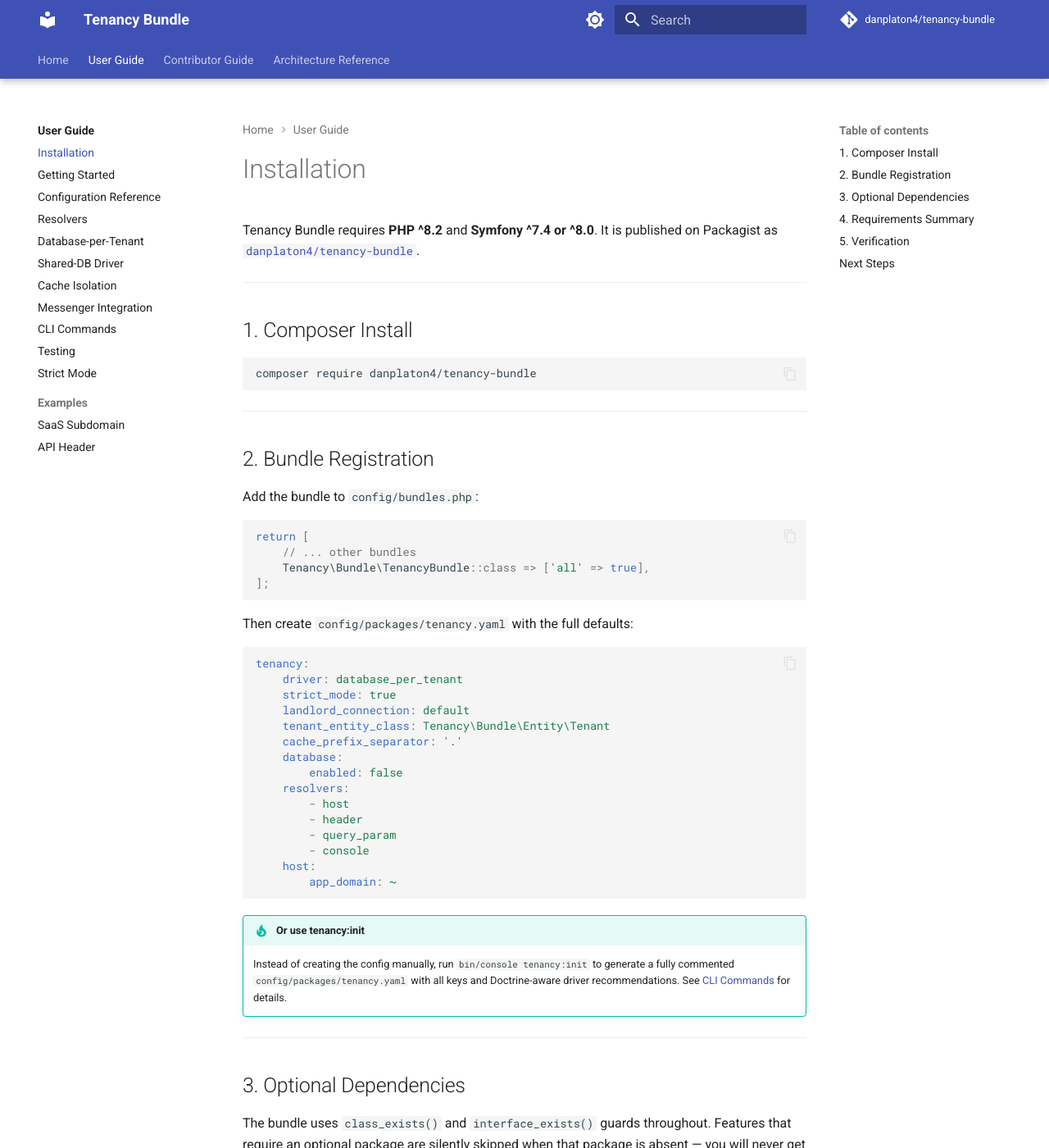
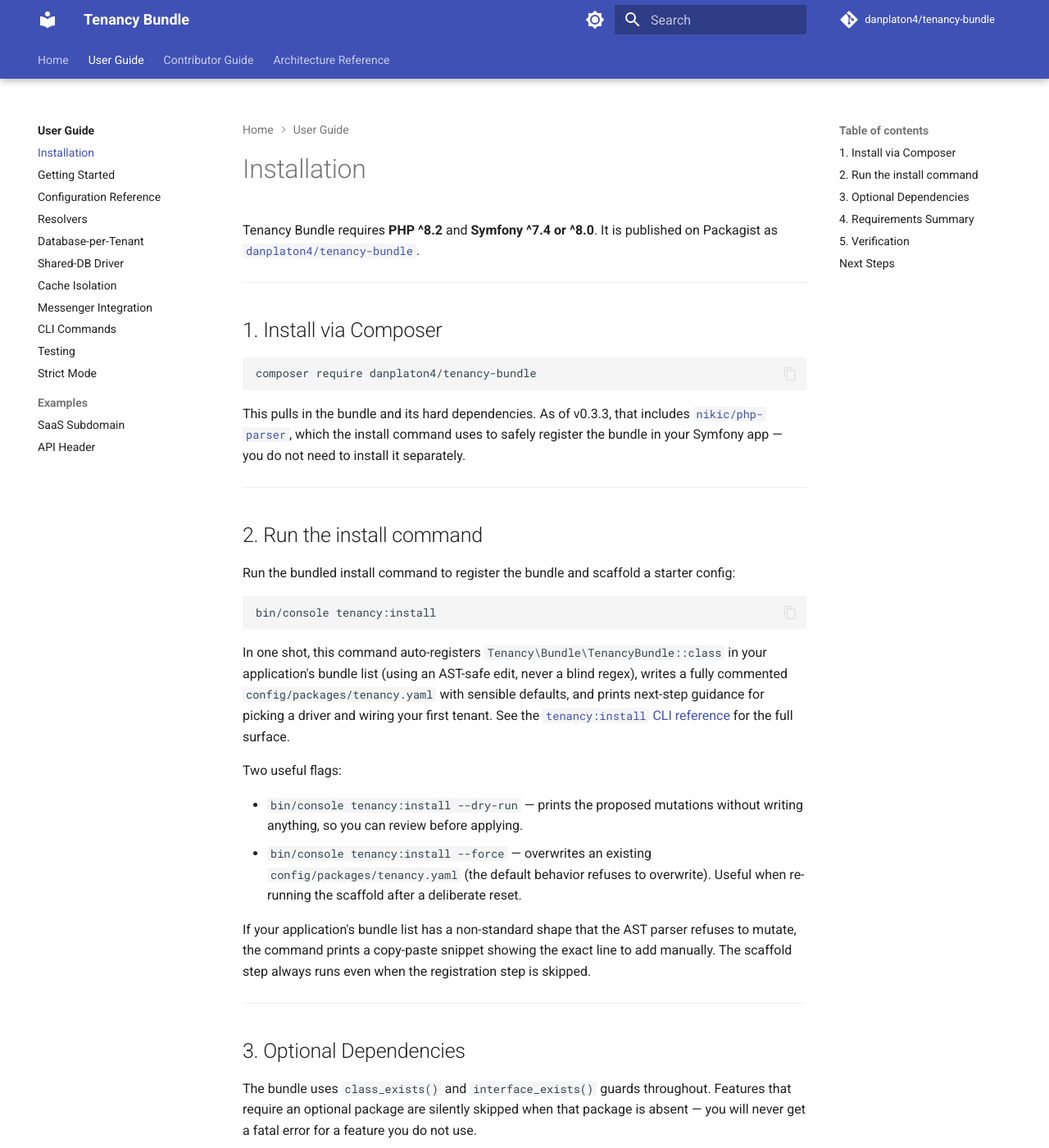
Before and after one commit to danplaton4/tenancy-bundle, an MkDocs documentation site: the page built from docs/user-guide/installation.md, in a window 1280 px wide and 1400 px high. Shown: the whole window at 82% size. Built offline with MkDocs 1.6.1 and Material for MkDocs 9.7.7, drawn with Linux system fonts in a browser that asks for light colours; comment, search, counter and statistics services are not loaded; some of the changed text lies outside the part shown.

Commit message:
docs(22-01): rewrite installation.md as one-command flow (D-11/D-12)
- Section 1 (Install via Composer): unchanged headline, added one-line footnote
  noting nikic/php-parser is transitively installed (per CONTEXT.md "Claude's
  Discretion" — keep it brief).
- Section 2 (formerly "Bundle Registration", now "Run the install command"):
  entire L15-50 section replaced. New section documents tenancy:install,
  describes auto-registration in the app's bundle list and tenancy.yaml
  scaffold, and the --dry-run / --force flags. Cross-link to
  cli-commands.md#tenancy-install (Plan 22-05 will create that anchor).
- Per D-12: NO "Manual install" or "Fallback" subsection added.
- All literal "bundles.php" references removed from the install path. Prose
  describes the install command's effects without naming the target file
  ("application's bundle list" / "registration step"), keeping the install
  page completely free of manual-bundles.php instructions.
- Sections 3-5 (Optional Dependencies / Requirements / Verification) and the
  "Next Steps" footer preserved intact. Added symfony/mailer to the
  optional-dependencies tables for Phase 20 alignment.
- H2 numbering stays contiguous 1-5.

Verification:
- grep -c 'bundles.php' docs/user-guide/installation.md → 0
- grep -c 'bin/console tenancy:install' docs/user-guide/installation.md → 3
- grep -ciE '^## [0-9]+. (Manual|Fallback|Bundle Registration)' → 0

````diff
--- a/docs/user-guide/installation.md
+++ b/docs/user-guide/installation.md
@@ -4,49 +4,32 @@ Tenancy Bundle requires **PHP ^8.2** and **Symfony ^7.4 or ^8.0**. It is publish
 
 ---
 
-## 1. Composer Install
+## 1. Install via Composer
 
 ```bash
 composer require danplaton4/tenancy-bundle
 ```
 
+This pulls in the bundle and its hard dependencies. As of v0.3.3, that includes [`nikic/php-parser`](https://github.com/nikic/PHP-Parser), which the install command uses to safely register the bundle in your Symfony app — you do not need to install it separately.
+
 ---
 
-## 2. Bundle Registration
+## 2. Run the install command
 
-Add the bundle to `config/bundles.php`:
+Run the bundled install command to register the bundle and scaffold a starter config:
 
-```php
-return [
-    // ... other bundles
-    Tenancy\Bundle\TenancyBundle::class => ['all' => true],
-];
+```bash
+bin/console tenancy:install
 ```
 
-Then create `config/packages/tenancy.yaml` with the full defaults:
+In one shot, this command auto-registers `Tenancy\Bundle\TenancyBundle::class` in your application's bundle list (using an AST-safe edit, never a blind regex), writes a fully commented `config/packages/tenancy.yaml` with sensible defaults, and prints next-step guidance for picking a driver and wiring your first tenant. See the [`tenancy:install` CLI reference](cli-commands.md#tenancy-install) for the full surface.
 
-```yaml
-tenancy:
-    driver: database_per_tenant
-    strict_mode: true
-    landlord_connection: default
-    tenant_entity_class: Tenancy\Bundle\Entity\Tenant
-    cache_prefix_separator: '.'
-    database:
-        enabled: false
-    resolvers:
-        - host
-        - header
-        - query_param
-        - console
-    host:
-        app_domain: ~
-```
+Two useful flags:
 
-!!! tip "Or use tenancy:init"
-    Instead of creating the config manually, run `bin/console tenancy:init` to generate a fully
-    commented `config/packages/tenancy.yaml` with all keys and Doctrine-aware driver recommendations.
-    See [CLI Commands](cli-commands.md#tenancyinit) for details.
+- `bin/console tenancy:install --dry-run` — prints the proposed mutations without writing anything, so you can review before applying.
+- `bin/console tenancy:install --force` — overwrites an existing `config/packages/tenancy.yaml` (the default behavior refuses to overwrite). Useful when re-running the scaffold after a deliberate reset.
+
+If your application's bundle list has a non-standard shape that the AST parser refuses to mutate, the command prints a copy-paste snippet showing the exact line to add manually. The scaffold step always runs even when the registration step is skipped.
 
 ---
 
@@ -60,6 +43,7 @@ The bundle uses `class_exists()` and `interface_exists()` guards throughout. Fea
 | Shared-DB driver | `doctrine/orm`, `doctrine/dbal`, `doctrine/doctrine-bundle` | Doctrine SQL filter with `#[TenantAware]` attribute |
 | Tenant migrations | `doctrine/migrations` | `tenancy:migrate` command |
 | Messenger context propagation | `symfony/messenger` | `TenantStamp`, sending/worker middlewares — auto-enrolled in all buses |
+| Per-tenant mailer | `symfony/mailer` | `MailerBootstrapper` with X-Transport strategy |
 
 !!! note "Core runs without Doctrine"
     If you only need header/subdomain resolution and cache isolation, the bundle runs without any Doctrine package installed. The resolver chain, bootstrapper lifecycle, and cache namespacing are all dependency-free.
@@ -77,6 +61,7 @@ The bundle uses `class_exists()` and `interface_exists()` guards throughout. Fea
 | doctrine/doctrine-bundle *(optional)* | `^2.11` |
 | doctrine/migrations *(optional)* | `^3.7` |
 | symfony/messenger *(optional)* | `^7.4` or `^8.0` |
+| symfony/mailer *(optional)* | `^7.4` or `^8.0` |
 
 ---
 
````
